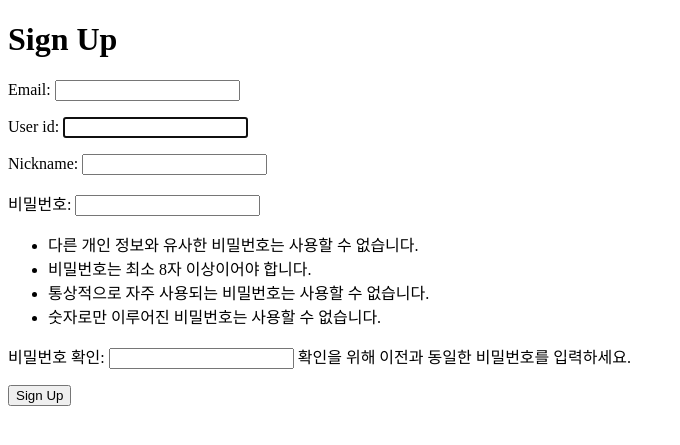
After one commit to pirogramming-project/geol-eum-geol-i, a Django app: page /signup/ in a window 1280 px wide. The commit adds this page. Shown: the top 445 px of the page, without its empty margins (0-680 px from the left). Run offline with Django 5.2, Linux system fonts and the light colour scheme.

Commit message:
[feat] 회원가입, email인증 기능 구현 (#2)

```diff
--- a/requirements.txt
+++ b/requirements.txt
@@ -5,3 +5,5 @@ sqlparse==0.5.3        # Django ORM의 SQL 구문 파싱
 tzdata==2025.1         # 시간대 데이터베이스 (시간대 지원)
 requests==2.32.3       # HTTP 요청 라이브러리 (외부 API 통신용, 선택 사항)
 python-decouple==3.8   # .env 파일 setting에서 호출
+django-allauth==65.3.1 # 이메일 인증용 패키지
+six-1.17.0             # 이메일 인증용 패키지
--- /dev/null
+++ b/templates/activate_email.html
@@ -0,0 +1,5 @@
+Hi {{ user.nickname }},
+
+Please click the link below to activate your account:
+
+http://{{ domain }}{% url 'users:activate' uidb64=uid token=token %}
--- /dev/null
+++ b/templates/signup.html
@@ -0,0 +1,16 @@
+<!DOCTYPE html>
+<html lang="en">
+<head>
+    <meta charset="UTF-8">
+    <meta name="viewport" content="width=device-width, initial-scale=1.0">
+    <title>Sign Up</title>
+</head>
+<body>
+    <h1>Sign Up</h1>
+    <form method="post">
+        {% csrf_token %}
+        {{ form.as_p }}
+        <button type="submit">Sign Up</button>
+    </form>
+</body>
+</html>
--- /dev/null
+++ b/users/forms.py
@@ -0,0 +1,14 @@
+from django import forms
+from django.contrib.auth.forms import UserCreationForm
+from .models import CustomUser
+
+class CustomUserCreationForm(UserCreationForm):
+    class Meta:
+        model = CustomUser
+        fields = ['email', 'user_id', 'nickname', 'password1', 'password2']
+
+    def clean_user_id(self):
+        user_id = self.cleaned_data.get('user_id')
+        if CustomUser.objects.filter(user_id=user_id).exists():
+            raise forms.ValidationError("This user ID is already taken.")
+        return user_id
--- a/users/models.py
+++ b/users/models.py
@@ -30,7 +30,7 @@ class CustomUserManager(BaseUserManager):
 class CustomUser(AbstractBaseUser, PermissionsMixin):
     user_id = models.CharField(max_length=100, unique=True)
     email = models.EmailField(blank=False, null=False)
-    nickname = models.CharField(max_length=50, unique=True)
+    nickname = models.CharField(max_length=50, blank=False, null=False)
     is_active = models.BooleanField(default=True)
     is_staff = models.BooleanField(default=False)
     date_joined = models.DateTimeField(auto_now_add=True)
--- a/users/urls.py
+++ b/users/urls.py
@@ -4,10 +4,13 @@ from .views import *
 app_name = 'users'
 
 urlpatterns = [
-    path('', login, name='login'),
+    path('', login_view, name='login'),
+    path('success/', success_view, name='success'),
+    path('logout/', logout_view, name='logout_view'),
+    path('signup/', signup, name='signup'),
+    path('activate/<uidb64>/<token>/', activate, name='activate'),  # 이메일 인증 URL
     path('naver/login/', naver_login, name='naver_login'),  # 네이버 로그인 버튼 클릭 시 호출
     path('naver/callback/', naver_callback, name='naver_callback'),  # 네이버에서 리디렉션
     path('google/login/', google_login, name='google_login'),  # 네이버 로그인 버튼 클릭 시 호출
     path('google/callback/', google_callback, name='google_callback'),  # 네이버에서 리디렉션
-    path('logout/', logout_view, name='logout_view'),
 ]
--- a/users/views.py
+++ b/users/views.py
@@ -4,10 +4,96 @@ import requests
 from django.conf import settings
 from django.contrib import messages
 from django.http import JsonResponse
+from .forms import CustomUserCreationForm
+from django.contrib.auth import authenticate, login, logout
+'''
+이메일 인증
+'''
+from django.contrib.sites.shortcuts import get_current_site
+from django.template.loader import render_to_string
+from django.utils.http import urlsafe_base64_encode
+from django.utils.encoding import force_bytes
+from django.http import HttpResponse
+from django.core.mail import send_mail
+from .utils import email_verification_token
 
-# Create your views here.
-def login(request):
+from django.contrib.auth import get_user_model
+from django.utils.http import urlsafe_base64_decode
+from django.utils.encoding import force_str
+
+def login_view(request):
+    if request.method == 'POST':
+        user_id = request.POST.get('user_id')
+        password = request.POST.get('password')
+
+        user = authenticate(request, user_id=user_id, password=password)  # 유저 인증
+
+        if user is not None:
+            login(request, user)
+            return redirect('users:success')  # 로그인 성공 시 success.html로 이동
+        else:
+            return render(request, 'login.html', {'error': 'Invalid User ID or Password'})  # 로그인 실패
+
     return render(request, 'login.html')
+
+def success_view(request):
+    if not request.user.is_authenticated:
+        return redirect('users:login')  # 로그인되지 않았다면 로그인 페이지로 리다이렉트
+
+    return render(request, 'success.html', {'user': request.user})
+
+'''
+회원가입 페이지 view
+'''
+def signup(request):
+    if request.method == 'POST':
+        form = CustomUserCreationForm(request.POST)
+        if form.is_valid():
+            user = form.save(commit=False)
+            user.is_active = False  # 비활성 상태로 저장
+            user.save()
+
+            # 이메일 인증 메일 발송
+            current_site = get_current_site(request)
+            mail_subject = 'Activate your account'
+            message = render_to_string('activate_email.html', {
+                'user': user,
+                'domain': current_site.domain,
+                'uid': urlsafe_base64_encode(force_bytes(user.pk)),
+                'token': email_verification_token.make_token(user),
+            })
+            send_mail(
+                mail_subject,
+                message,
+                'rlarbdlf222@gmail.com',
+                [user.email],
+                fail_silently=False,
+            )
+            return HttpResponse('Please confirm your email address to complete the registration.')
+
+    else:
+        form = CustomUserCreationForm()
+    return render(request, 'signup.html', {'form': form})
+
+'''
+이메일 인증 view
+'''
+User = get_user_model()
+
+def activate(request, uidb64, token):
+    try:
+        uid = force_str(urlsafe_base64_decode(uidb64))
+        user = User.objects.get(pk=uid)
+    except (TypeError, ValueError, OverflowError, User.DoesNotExist):
+        user = None
+
+    if user is not None and email_verification_token.check_token(user, token):
+        user.is_active = True
+        user.save()
+        return HttpResponse('Thank you for your email confirmation. Now you can log in.')
+    else:
+        return HttpResponse('Activation link is invalid!')
+
 
 def logout_view(request):
     """
```
Also changed, not shown: config/settings.py (+20 -6 lines), templates/login.html (+8 -4 lines), users/utils.py (added, +8 -0 lines), users/migrations/0004_alter_customuser_nickname.py (added).
